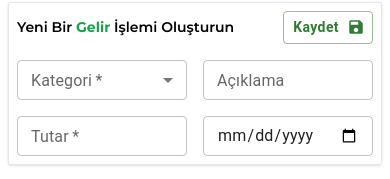
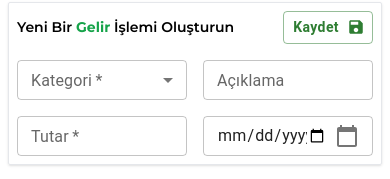
Before and after one commit to emirhancopoglu/walletManagement, a Next.js app: page / in a window 390 px wide. Shown: the part 130-309 px from the top of the page. Built offline with nearby package versions, Linux system fonts and the light colour scheme; what @mui/material-nextjs would draw is missing.

Commit message:
toast container padding, expense category lowercase deleted, type date input callendar icon added

```diff
--- a/package.json
+++ b/package.json
@@ -15,7 +15,7 @@
     "@mui/icons-material": "^6.3.0",
     "@mui/material": "^6.3.0",
     "@mui/material-nextjs": "^6.3.0",
-    "@mui/x-date-pickers": "^7.23.3",
+    "@mui/x-date-pickers": "^7.23.6",
     "chart.js": "^4.4.7",
     "dayjs": "^1.11.13",
     "framer-motion": "^11.15.0",
--- a/src/components/tab/expense.jsx
+++ b/src/components/tab/expense.jsx
@@ -5,9 +5,11 @@ import {
   DialogActions,
   DialogContent,
   DialogTitle,
+  InputAdornment,
   MenuItem,
   TextField,
   Typography,
+  useMediaQuery,
 } from "@mui/material";
 import { Slide, toast, ToastContainer } from "react-toastify";
 import { useTransaction } from "@/context/transaction/transactionContext";
@@ -15,6 +17,7 @@ import { formatDate } from "@/utils/date/formatDate";
 import { useThemeContext } from "@/context/theme/themeContext";
 import { useExpenseCategory } from "@/context/category/expenseContext";
 import SaveIcon from "@mui/icons-material/Save";
+import CalendarTodayIcon from "@mui/icons-material/CalendarToday";
 
 export default function Expense() {
   const {
@@ -181,8 +184,14 @@ export default function Expense() {
             onChange={(e) => setDate(e.target.value)}
             placeholder="GG.AA.YYYY"
             slotProps={{
-              htmlInput: {
-                pattern: "\\d{2}\\.\\d{2}\\.\\d{4}",
+              input: {
+                endAdornment: (
+                  <InputAdornment position="end">
+                    {useMediaQuery((theme) => theme.breakpoints.down("sm")) && (
+                      <CalendarTodayIcon />
+                    )}
+                  </InputAdornment>
+                ),
               },
             }}
           />
@@ -198,6 +207,7 @@ export default function Expense() {
         pauseOnFocusLoss
         draggable
         pauseOnHover
+        className={"max-md:px-4 max-md:py-4"}
       />
 
       <Dialog
--- a/src/components/tab/income.jsx
+++ b/src/components/tab/income.jsx
@@ -6,9 +6,11 @@ import {
   DialogActions,
   DialogContent,
   DialogTitle,
+  InputAdornment,
   MenuItem,
   TextField,
   Typography,
+  useMediaQuery,
 } from "@mui/material";
 import { Slide, toast, ToastContainer } from "react-toastify";
 import { useTransaction } from "@/context/transaction/transactionContext";
@@ -16,6 +18,7 @@ import { formatDate } from "@/utils/date/formatDate";
 import { useThemeContext } from "@/context/theme/themeContext";
 import { useIncomeCategory } from "@/context/category/incomeContext";
 import SaveIcon from "@mui/icons-material/Save";
+import CalendarTodayIcon from "@mui/icons-material/CalendarToday";
 
 export default function Income() {
   const {
@@ -171,10 +174,15 @@ export default function Income() {
             fullWidth
             value={date}
             onChange={(e) => setDate(e.target.value)}
-            placeholder="GG.AA.YYYY"
             slotProps={{
-              htmlInput: {
-                pattern: "\\d{2}\\.\\d{2}\\.\\d{4}",
+              input: {
+                endAdornment: (
+                  <InputAdornment position="end">
+                    {useMediaQuery((theme) => theme.breakpoints.down("sm")) && (
+                      <CalendarTodayIcon />
+                    )}
+                  </InputAdornment>
+                ),
               },
             }}
           />
@@ -191,7 +199,7 @@ export default function Income() {
         draggable
         pauseOnHover
         theme="light"
-        className={" max-md:px-4 max-md:py-4"}
+        className={"max-md:px-4 max-md:py-4"}
       />
       <Dialog
         aria-hidden={openDialog ? "false" : "true"}
--- a/src/context/transaction/transactionContext.jsx
+++ b/src/context/transaction/transactionContext.jsx
@@ -75,7 +75,6 @@ export function TransactionProvider({ children }) {
         0
       );
 
-    // Gelirin sıfır olup olmadığını kontrol ediyoruz
     if (totalIncome === 0) {
       toast.warning("Henüz bir gelir girmediniz, gider oranı hesaplanamıyor.", {
         position: "top-center",
```
Also changed, not shown: src/utils/date/date.jsx (deleted, +0 -31 lines), 1 other file (tests, documents, lock files or other folders).
